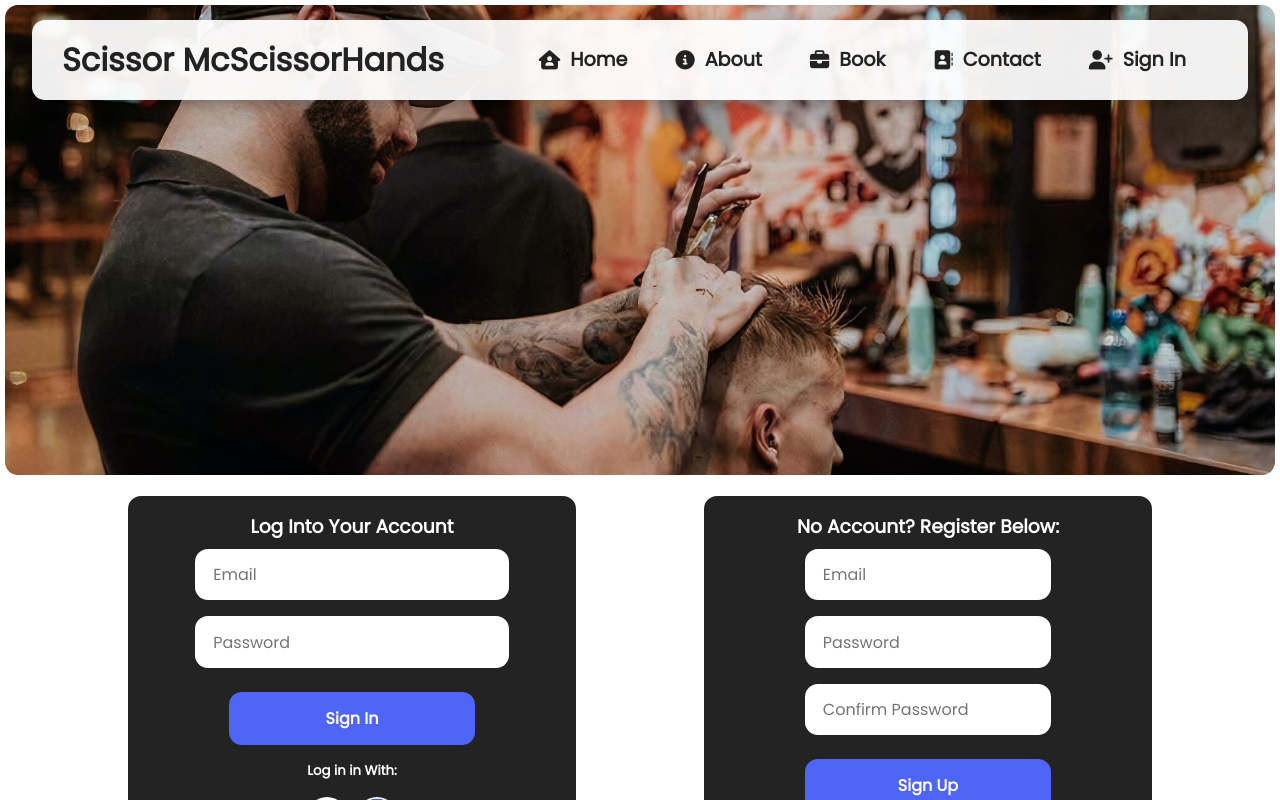
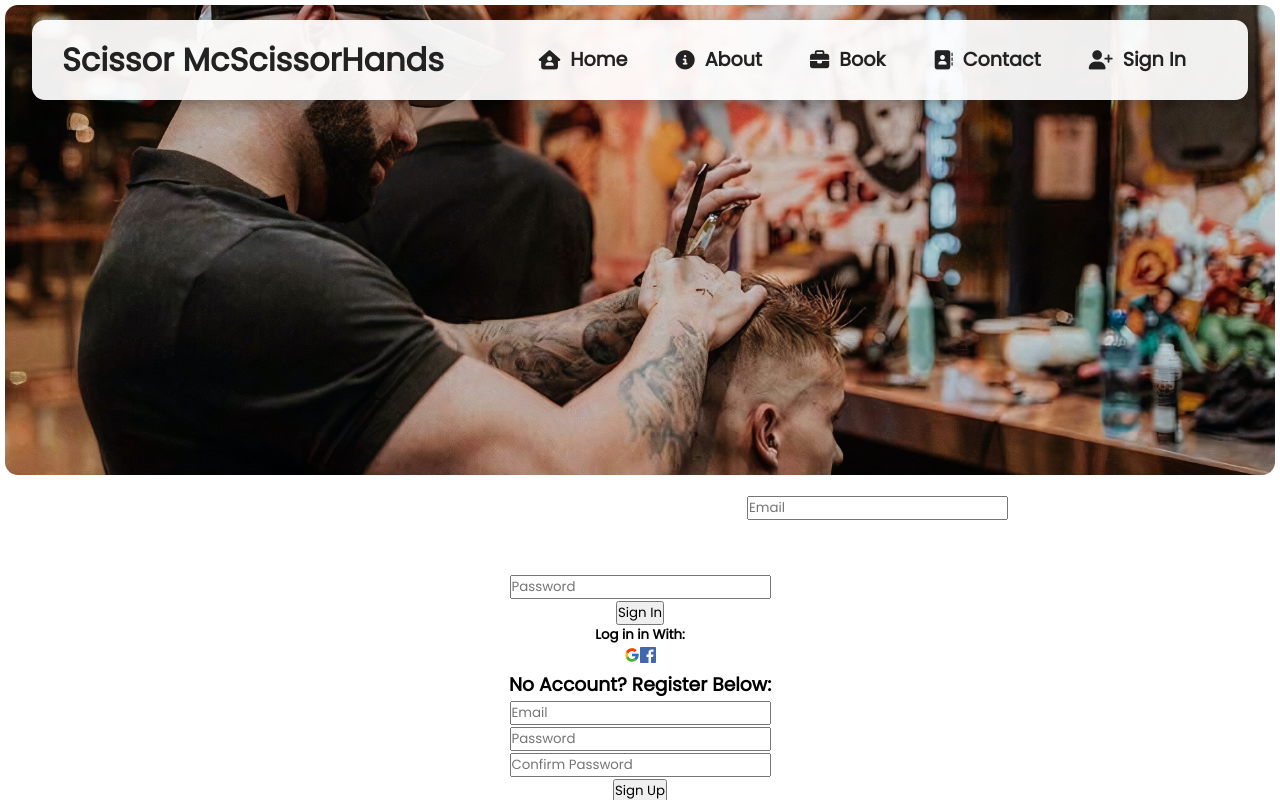
Before and after one commit to Tmumtaz/O-Slot-Rebase, a React (Create React App) app: page /sign-in in a window 1280 px wide. Shown: the top 800 px of the page. Built offline with nearby package versions, Linux system fonts and the light colour scheme; no server answers.

Commit message:
Added error messages to the signin part, UI is now having issues though

```diff
--- a/src/Components/Sign-in/SignIn.js
+++ b/src/Components/Sign-in/SignIn.js
@@ -14,7 +14,60 @@
 import { FcGoogle } from "react-icons/fc";
 import { GrFacebook } from "react-icons/gr";
 import Footer from "../Footer/Footer";
-const SignIn = () => {
+import { useFormik } from "formik";
+
+
+//below is Kewin's added code
+
+const initialValues = {
+  email: '',
+  password: ''
+  // confirmPassword: ''
+}
+
+const onSubmit = values => {
+  console.log('Form data', values)
+}
+
+const validate =  values => {
+  // values.email values.password values.confirmPassword
+  // errors.email errors.password errors.confirmPassword
+  // errors.email = 'This field is required'
+
+  let errors = {}
+
+  if(!values.email) {
+    errors.email = 'Required'
+  } else if (!/^[A-Z0-9._%+-]+@[A-Z0-9.-]+\.[A-Z]{2,4}$/i.test(values.email)) {
+    errors.email = 'Invalid email format'
+  }
+
+  if(!values.password) {
+    errors.password = 'Required'
+  }
+
+  // if(!values.confirmPassword) {
+  //   errors.confirmPassword = 'Required'
+  // }
+
+
+  return errors
+}
+
+function SignIn() {
+  const formik = useFormik({
+    initialValues,
+    onSubmit,
+    validate
+  })
+
+  console.log('Form errors', formik.errors)
+
+
+//above is Kewin's added code
+
+
+// const SignIn = () => { Kewin disabled this for now
   const [email, setEmail] = useState("");
   const [password, setPassword] = useState("");
 
@@ -36,21 +89,36 @@
         imageName={require("../../Assets/signUp.jpg")}
       />
 
+      <div>
+      <form onSubmit={formik.handleSubmit}>
         <div className="formContainer">
-        <form onSubmit={signInHandler}>
+          {/* <form onSubmit={signInHandler}> */}
             <h3>Log Into Your Account</h3>
             <input
               type="email"
               placeholder="Email"
-            value={email}
-            onChange={(e) => setEmail(e.target.value)}
+              name="email"
+              onChange={formik.handleChange}
+              value={formik.values.email}
             />
+            {formik.errors.email ? (
+              <div className='error'>{formik.errors.email}</div>
+            ) : null}
+        </div>
+
+        <div>
           <input
             type="password"
             placeholder="Password"
-            value={password}
-            onChange={(e) => setPassword(e.target.value)}
+            name="password"
+            onChange={formik.handleChange}
+            value={formik.values.password}
           />
+          {formik.errors.password ? (
+            <div className='error'>{formik.errors.password}</div>
+          ) : null}
+        </div>
+
           <button className="signInBtn" type="submit">
             Sign In
           </button>
```
Lines whose indentation alone changed are shown as unchanged.
